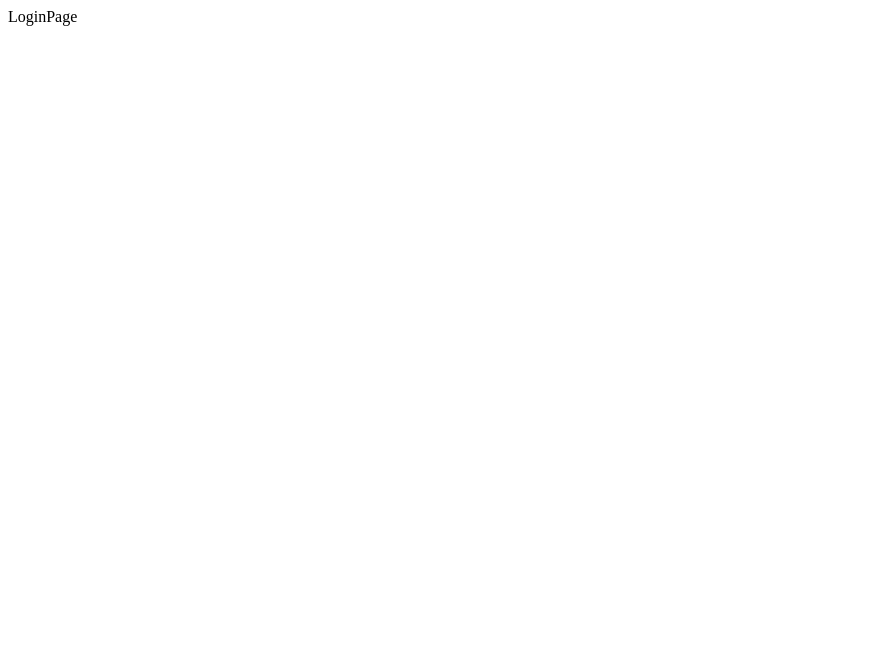
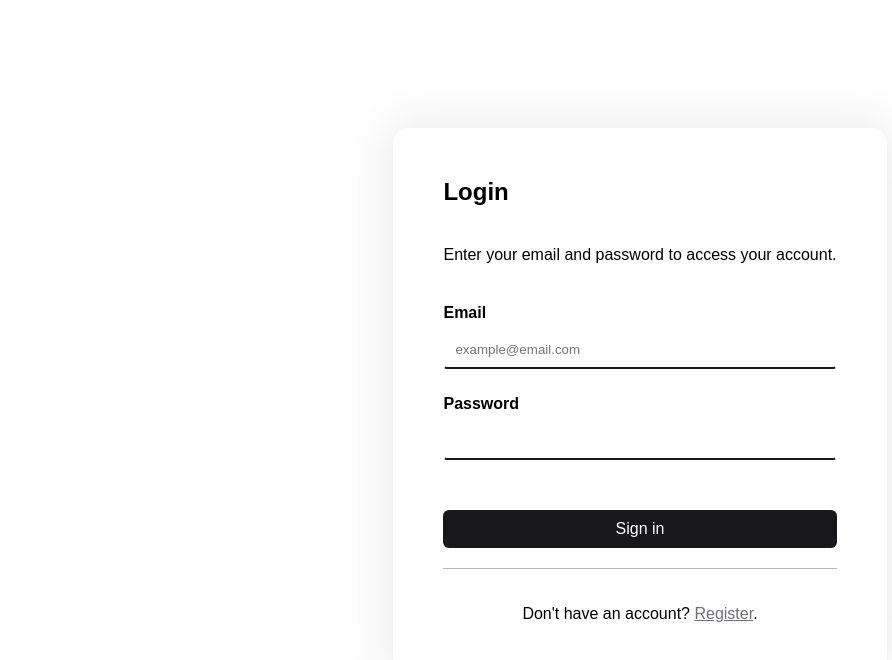
Before and after one commit to DPuddinu/agenda-tutorato-react, a React (Vite) app: page /login in a window 1280 px wide. Shown: the top 660 px of the page, without its empty margins (0-892 px from the left). Built offline with nearby package versions, Linux system fonts and the light colour scheme.

Commit message:
feat: create html login form

```diff
--- a/src/pages/login-page.tsx
+++ b/src/pages/login-page.tsx
@@ -1,5 +1,22 @@
+import styles from '../styles/common.module.css';
+
 export const LoginPage = () => (
-  <div>
-    LoginPage
-  </div>
+    <div className={`${styles['container']} ${styles['form-box']}`}>
+        <form id="loginForm" className={`${styles['flex']} ${styles['flex-col']} ${styles['gap-5']} `}>
+            <h2>Login</h2>
+            <p className={`${styles['py-5']}`}>Enter your email and password to access your account.</p>
+            <div className={`${styles['flex']} ${styles['flex-col']} ${styles['items-baseline']} ${styles['gap-2']} `}>
+                <label htmlFor="email" ><strong>Email</strong></label>
+                <input min="3" max="10" id="email" type="email" placeholder="example@email.com" className={styles['width-auto']} />
+                <span id="errorUser" className={styles.error}></span>
+                <label htmlFor="password" className={`${styles['flex']} ${styles['gap-2']}`}><strong>Password</strong></label>
+                <input min="5" id="password" type="password" className={styles['width-auto']}/>
+            </div>
+            <span id="errorPass" className={styles.error}></span>
+            <button type="submit">Sign in</button>
+            <div className={`${styles['flex']} ${styles['flex-col']}  ${styles['signin']} ${styles['items-center']} ${styles['justify-center']} ${styles['border-t-1']} ${styles['pt-1']} `}>
+                <p>Don't have an account? <a href="register.html" className={styles['font-color-link']}>Register</a>.</p>
+            </div>
+        </form>
+    </div>
 );
--- a/src/styles/common.module.css
+++ b/src/styles/common.module.css
@@ -13,6 +13,8 @@ body {
   min-height: 100dvh;
   margin: 0;
   font-family: Arial, sans-serif;
+  justify-content: center;
+  align-items: center;
 }
 
 button,
@@ -59,6 +61,7 @@ table {
 .items-center {
   align-items: center;
 }
+
 .justify-center {
   justify-content: center;
 }
@@ -108,6 +111,9 @@ table {
 .py-5 {
   padding-top: calc(var(--spacer) * 1.25);
   padding-bottom: calc(var(--spacer) * 1.25);
+}
+.pt-1 {
+  padding-top: calc(var(--spacer) * 2.25);
 }
 .p-1 {
   padding: calc(var(--spacer) * 0.25);
@@ -178,3 +184,62 @@ h6 {
 .items-baseline {
   justify-content: baseline;
 }
+.form-box {
+  background-color: #ffffff;
+  padding: 50px;
+  border-radius: 15px;
+  box-shadow: 0 0 50px rgba(0, 0, 0, 0.1);
+}
+.container.signin {
+  text-align: center;
+  margin-top: 20px;
+}
+
+.container.signin a {
+  color: #0092b9;
+  text-decoration: none;
+}
+
+.container.signin a:hover {
+  text-decoration: underline;
+}
+input[type="email"] {
+  padding: 10px;
+  margin-bottom: 10px;
+  border: 2px #ffffff solid;
+  border-bottom-color: #0092b9;
+  box-sizing: border-box;
+}
+
+input[type="password"],
+input[type="email"] {
+  padding: 10px;
+  margin-bottom: 10px;
+  border: 2px #ffffff solid;
+  border-bottom-color: rgb(24, 24, 27);
+  box-sizing: border-box;
+}
+
+input[type="password"]:focus,
+input[type="email"]:focus {
+  border-bottom-color: rgb(24, 24, 27);
+  outline: none;
+}
+button[type="submit"] {
+  width: 100%;
+  padding: 10px;
+  background-color: rgb(24, 24, 27);
+  border: none;
+  border-radius: 6px;
+  color: white;
+  font-size: 16px;
+}
+.border-t-1{
+  border-top: 1px solid #b8b8b8 ;
+}
+.width-auto{
+  width:auto;
+}
+.font-color-link{
+  color:rgb(110, 110, 119)
+}
```
